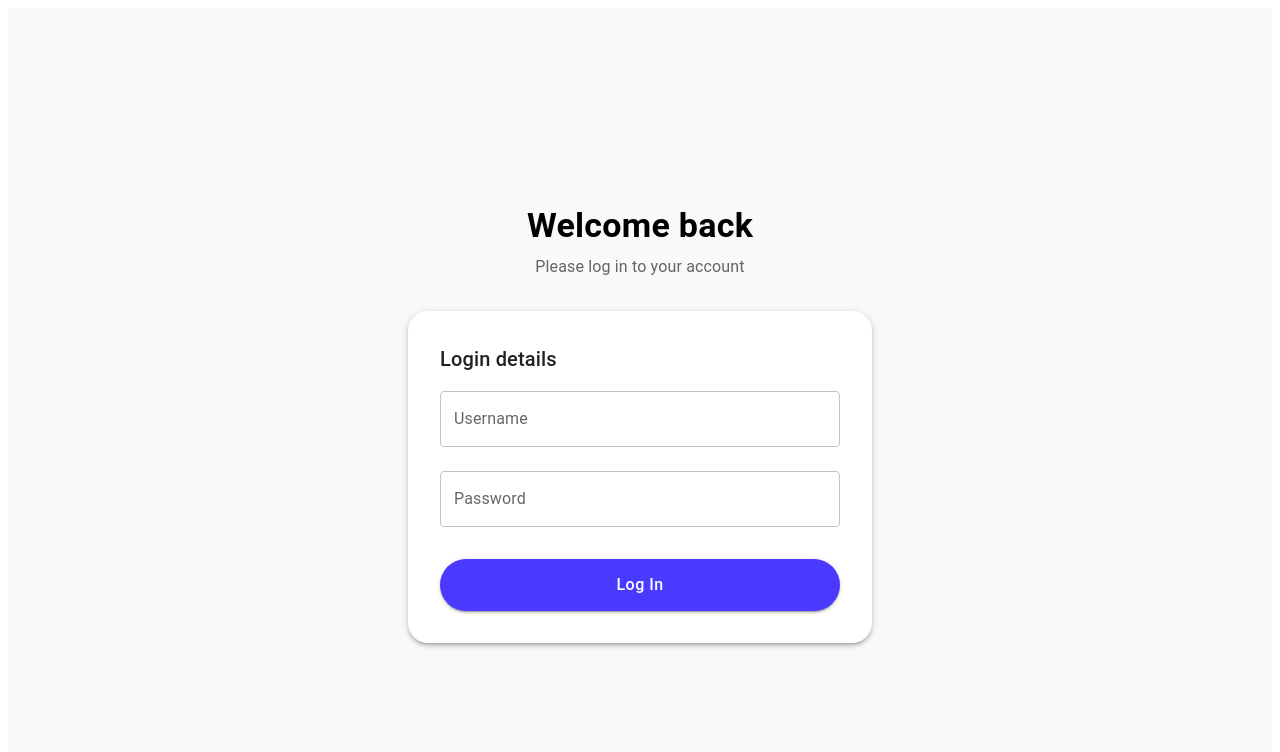
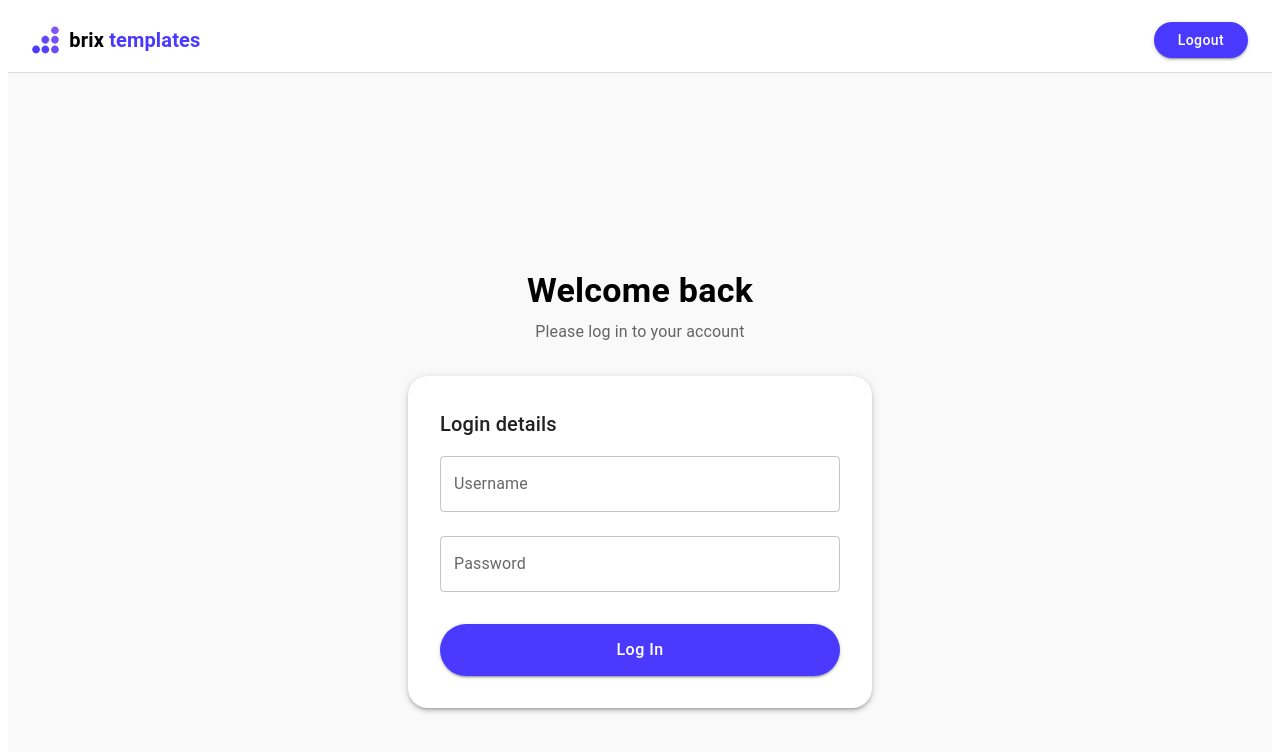
Before and after one commit to teoMarinov/Adstart-Media-Admin, a React (Vite) app: page /auth in a window 1280 px wide. Shown: the top 752 px of the page. Built offline with nearby package versions, Linux system fonts and the light colour scheme; no server answers; sample sign-in values are in the browser's storage.

Commit message:
Add header

```diff
--- a/src/App.tsx
+++ b/src/App.tsx
@@ -2,11 +2,13 @@ import React from "react";
 import { BrowserRouter as Router } from "react-router-dom";
 import { AuthProvider } from "./context/AuthContext";
 import AppRoutes from "./routes";
+import Header from "./component/Header";
 
 const App: React.FC = () => {
   return (
     <Router>
       <AuthProvider>
+        <Header />
         <AppRoutes />
       </AuthProvider>
     </Router>
--- /dev/null
+++ b/src/component/Header/index.tsx
@@ -0,0 +1,53 @@
+import React from "react";
+import { AppBar, Toolbar, Typography, Box, Button } from "@mui/material";
+import { useAuth } from "../../context/AuthContext";
+
+const Header: React.FC = () => {
+  const { user, logout } = useAuth();
+
+  if (!user) return null;
+
+  return (
+    <AppBar
+      position="static"
+      sx={{
+        background: "white",
+        boxShadow: "none",
+        borderBottom: "1px solid #ddd",
+      }}
+    >
+      <Toolbar sx={{ display: "flex", justifyContent: "space-between" }}>
+        {/* Logo and brand */}
+        <Box display="flex" alignItems="center" sx={{ userSelect: "none" }}>
+          <img
+            src="/site-icon.svg"
+            alt="logo"
+            style={{ height: "28px", marginRight: "10px" }}
+          />
+          <Typography variant="h6" component="div">
+            <span style={{ color: "black", fontWeight: "600" }}>brix </span>
+            <span style={{ color: "#4A3AFF", fontWeight: "600" }}>
+              templates
+            </span>
+          </Typography>
+        </Box>
+
+        <Button
+          variant="contained"
+          onClick={logout}
+          sx={{
+            backgroundColor: "#4A3AFF",
+            borderRadius: "20px",
+            textTransform: "none",
+            px: 3,
+            "&:hover": { backgroundColor: "#3a2ed8" },
+          }}
+        >
+          Logout
+        </Button>
+      </Toolbar>
+    </AppBar>
+  );
+};
+
+export default Header;
```
Also changed, not shown: public/site-icon.svg (added).
